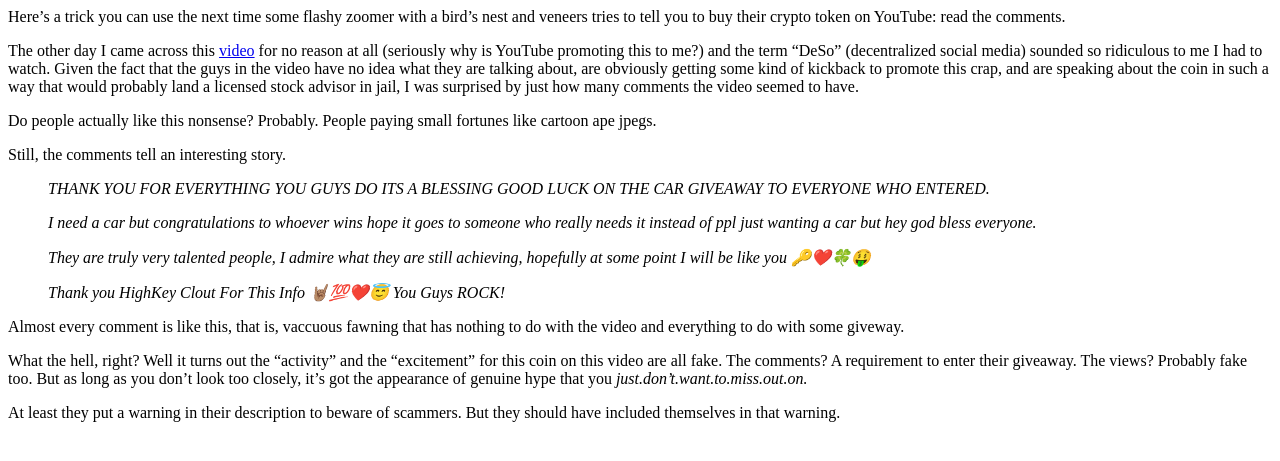
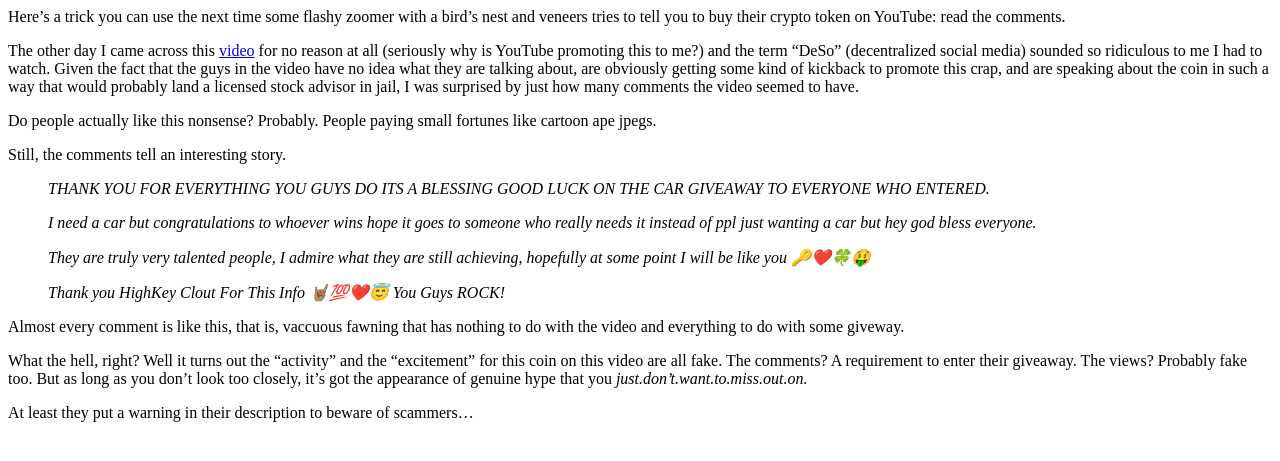
Before and after one commit to dmkgll/dmkgll, a Jekyll site: the page built from _posts/2022-08-18-scammed-shitcoins.md, in a window 1280 px wide. Shown: the top 461 px of the page. Built offline with Jekyll 4.4.1, drawn with Linux system fonts in a browser that asks for light colours.

Commit message:
Update 2022-08-18-scammed-shitcoins.md

```diff
--- a/_posts/2022-08-18-scammed-shitcoins.md
+++ b/_posts/2022-08-18-scammed-shitcoins.md
@@ -27,4 +27,4 @@ Almost every comment is like this, that is, vaccuous fawning that has nothing to
 
 What the hell, right? Well it turns out the "activity" and the "excitement" for this coin on this video are all fake. The comments? A requirement to enter their giveaway. The views? Probably fake too. But as long as you don't look too closely, it's got the appearance of genuine hype that you *just.don't.want.to.miss.out.on.*
 
-At least they put a warning in their description to beware of scammers. But they should have included themselves in that warning.
+At least they put a warning in their description to beware of scammers...
```
